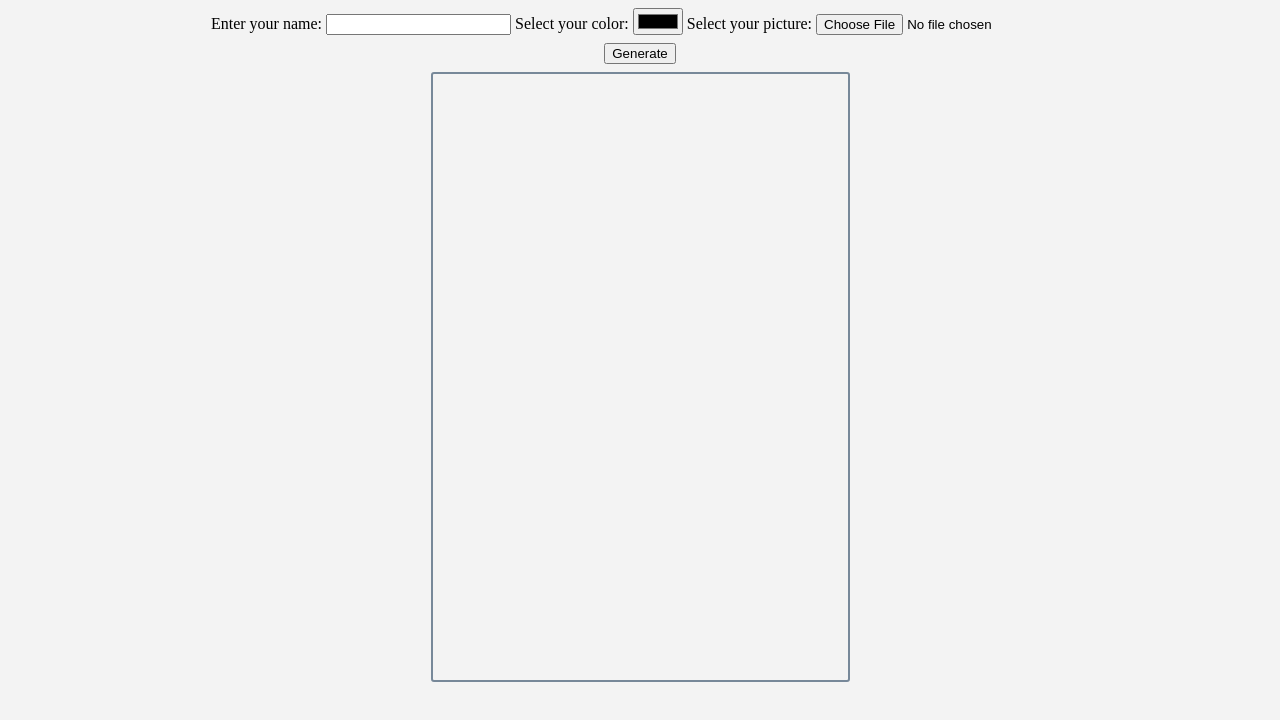
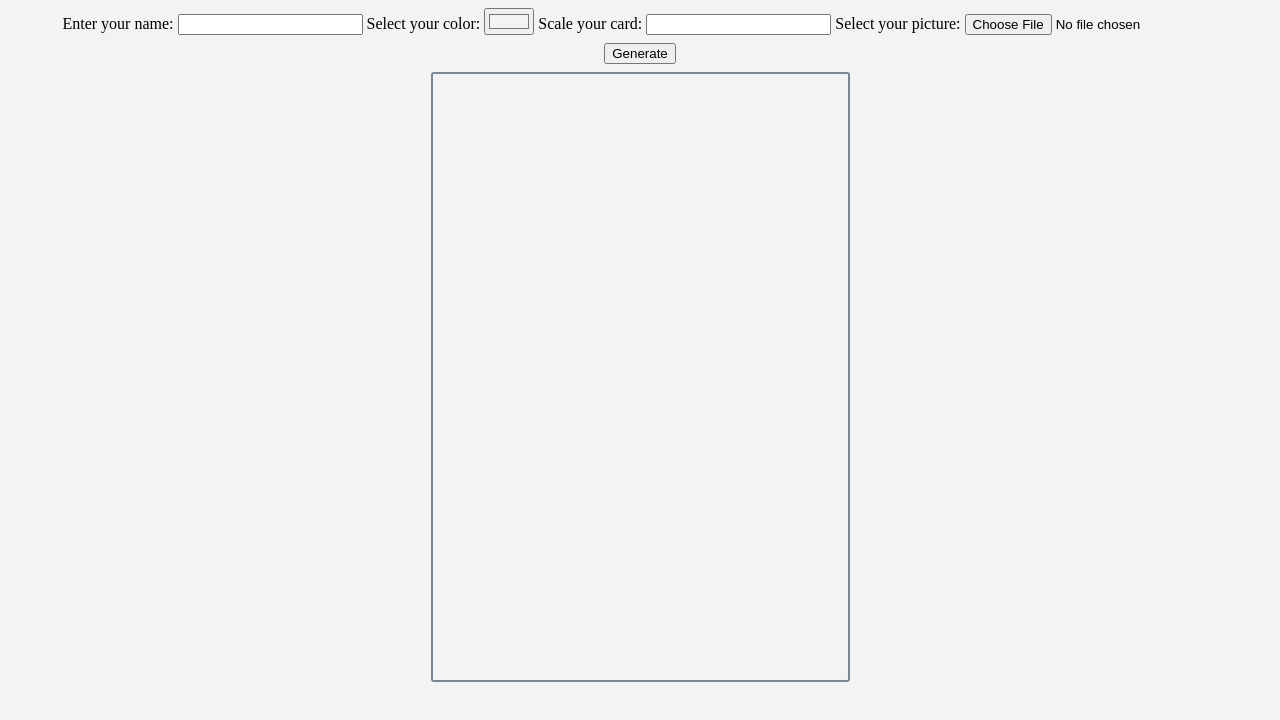
Before and after one commit to galarist/playground, a plain HTML site: page cardGenerator/index.html in a window 1280 px wide. Drawn offline with Linux system fonts and the light colour scheme.

Commit message:
changed default color and added number input

```diff
--- a/cardGenerator/index.html
+++ b/cardGenerator/index.html
@@ -11,7 +11,9 @@
         <label for="name">Enter your name:</label>
         <input type="text" id="name">
         <label for="color">Select your color:</label>
-        <input type="color" name="" id="color">
+        <input type="color" name="" id="color" value="#f3f3f3">
+        <label for="scaler">Scale your card:</label>
+        <input type="number" name="" id="scaler">
         <label for="profilePic">Select your picture:</label>
         <input type="file" name="pfp" id="profilePic" onchange="loadFile(event)" accept="image/png, image/gif, image/jpeg">
         <p><input type="button" value="Generate" onclick="generate()"></p>
```
